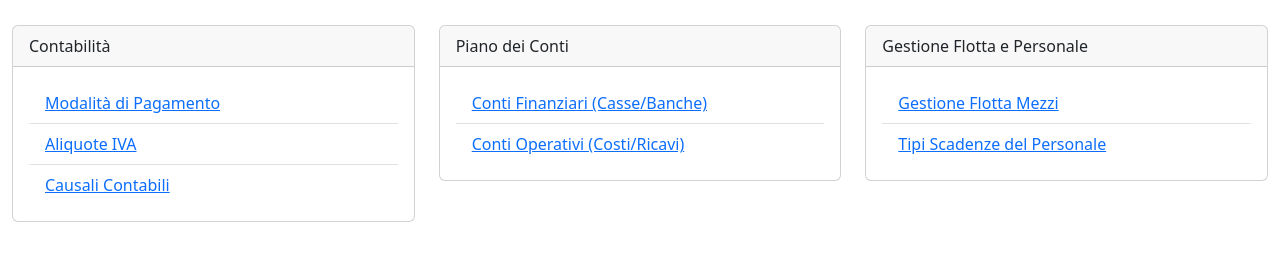
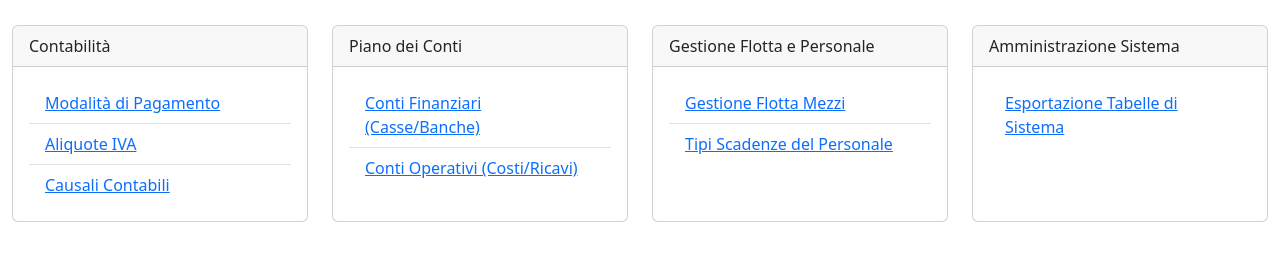
Before and after one commit to stefincarico/GestyLub, a Django app: template gestionale/templates/gestionale/admin_dashboard.html in a window 1280 px wide. Shown: the part 141-402 px from the top of the page. Run offline with Django 5.2, Linux system fonts and the light colour scheme; the template is opened without the code that fills it, so the values that code supplies are empty, except form fields; tables that the repository leaves empty hold one stand-in row (values such as "Sample post"); form fields are guessed from the names that the template uses.

Commit message:
feat(gestionale): Implement full system table export to Excel for auditing fix(core): Handle timezone-aware datetimes in system-wide Excel expor

```diff
--- a/gestionale/templates/gestionale/admin_dashboard.html
+++ b/gestionale/templates/gestionale/admin_dashboard.html
@@ -7,8 +7,8 @@
 
 <div class="row">
     <!-- Card Contabilità -->
-    <div class="col-md-4">
-        <div class="card">
+    <div class="col-lg-3 col-md-6 mb-4">
+        <div class="card h-100">
             <div class="card-header">Contabilità</div>
             <div class="card-body">
                 <ul class="list-group list-group-flush">
@@ -22,8 +22,8 @@
     </div>
 
     <!-- Card Piano dei Conti -->
-    <div class="col-md-4">
-        <div class="card">
+    <div class="col-lg-3 col-md-6 mb-4">
+        <div class="card h-100">
             <div class="card-header">Piano dei Conti</div>
             <div class="card-body">
                 <ul class="list-group list-group-flush">
@@ -35,8 +35,8 @@
     </div>
 
     <!-- Card Flotta e Personale -->
-    <div class="col-md-4">
-        <div class="card">
+    <div class="col-lg-3 col-md-6 mb-4">
+        <div class="card h-100">
             <div class="card-header">Gestione Flotta e Personale</div>
             <div class="card-body">
                 <ul class="list-group list-group-flush">
@@ -46,5 +46,18 @@
             </div>
         </div>
     </div>
+    <!-- === Card Export tabelle di Sisitema === -->
+    <div class="col-lg-3 col-md-6 mb-4">
+        <div class="card h-100">
+            <div class="card-header">Amministrazione Sistema</div>
+            <div class="card-body">
+                <ul class="list-group list-group-flush">
+                    <li class="list-group-item">
+                        <a href="{% url 'export_tabelle_sistema' %}">Esportazione Tabelle di Sistema</a>
+                    </li>
+                </ul>
+            </div>
+        </div>
+    </div>
 </div>
 {% endblock %}
--- a/gestionale/urls.py
+++ b/gestionale/urls.py
@@ -4,7 +4,7 @@ from .views import (
     AdminDashboardView, AliquotaIVACreateView, AliquotaIVAListView, AliquotaIVAToggleAttivoView, AliquotaIVAUpdateView, AnagraficaListExportExcelView, AnagraficaListExportPdfView, AnagraficaPartitarioExportPdfView, CausaleCreateView, CausaleListView, CausaleToggleAttivoView, CausaleUpdateView, ContoFinanziarioCreateView, ContoFinanziarioListView, ContoFinanziarioToggleAttivoView, ContoFinanziarioUpdateView, ContoOperativoCreateView, ContoOperativoListView, ContoOperativoToggleAttivoView, ContoOperativoUpdateView, DashboardView, AnagraficaListView, AnagraficaCreateView, DipendenteDetailView,
     DipendenteDettaglioCreateView, AnagraficaUpdateView, AnagraficaDetailView,
     AnagraficaToggleAttivoView, DocumentoListExportExcelView, DocumentoListExportPdfView,
-    DocumentoListView, DocumentoDetailView, MezzoAziendaleCreateView, MezzoAziendaleListView, MezzoAziendaleToggleAttivoView, MezzoAziendaleUpdateView, ModalitaPagamentoCreateView, ModalitaPagamentoListView, ModalitaPagamentoToggleAttivoView, ModalitaPagamentoUpdateView, PagamentoDeleteView, PagamentoUpdateView, PrimaNotaCreateView, PrimaNotaListExportExcelView, PrimaNotaListExportPdfView, PrimaNotaListView,RegistraPagamentoView, SalvaAttivitaDiarioView, ScadenzaPersonaleCreateView, ScadenzaPersonaleDeleteView, ScadenzaPersonaleUpdateView, ScadenzarioExportPdfView,
+    DocumentoListView, DocumentoDetailView, ExportTabelleSistemaView, MezzoAziendaleCreateView, MezzoAziendaleListView, MezzoAziendaleToggleAttivoView, MezzoAziendaleUpdateView, ModalitaPagamentoCreateView, ModalitaPagamentoListView, ModalitaPagamentoToggleAttivoView, ModalitaPagamentoUpdateView, PagamentoDeleteView, PagamentoUpdateView, PrimaNotaCreateView, PrimaNotaListExportExcelView, PrimaNotaListExportPdfView, PrimaNotaListView,RegistraPagamentoView, SalvaAttivitaDiarioView, ScadenzaPersonaleCreateView, ScadenzaPersonaleDeleteView, ScadenzaPersonaleUpdateView, ScadenzarioExportPdfView,
     ScadenzarioListView, ScadenzarioExportExcelView, AnagraficaPartitarioExportExcelView,
     DashboardHRView, PrimaNotaCreateView, PrimaNotaUpdateView, PrimaNotaDeleteView, DocumentoDetailExportPdfView, TesoreriaDashboardView, TesoreriaExportExcelView, TesoreriaExportPdfView, TipoScadenzaPersonaleCreateView, TipoScadenzaPersonaleListView, TipoScadenzaPersonaleToggleAttivoView, TipoScadenzaPersonaleUpdateView
 )
@@ -91,4 +91,6 @@ urlpatterns = [
     path('dipendenti/<int:dipendente_pk>/scadenze/nuova/', ScadenzaPersonaleCreateView.as_view(), name='scadenza_personale_create'),
     path('dipendenti/scadenze/<int:pk>/modifica/', ScadenzaPersonaleUpdateView.as_view(), name='scadenza_personale_update'),
     path('dipendenti/scadenze/<int:pk>/elimina/', ScadenzaPersonaleDeleteView.as_view(), name='scadenza_personale_delete'),
+    # NUOVO URL PER EXPORT DI SISTEMA
+    path('admin-panel/export-sistema/', ExportTabelleSistemaView.as_view(), name='export_tabelle_sistema'),
 ]
```
Also changed, not shown: gestionale/views.py (+77 -2 lines).
